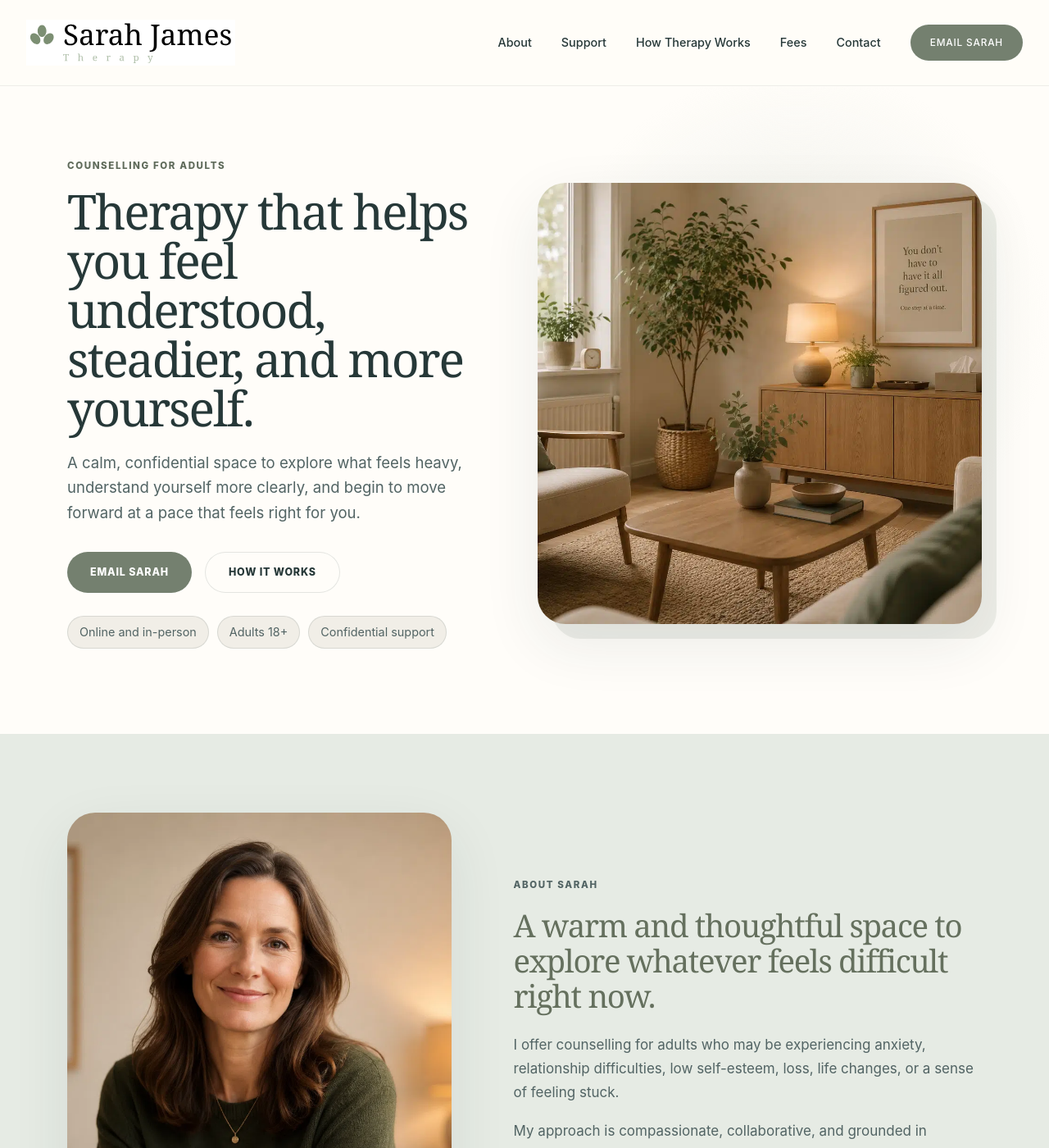
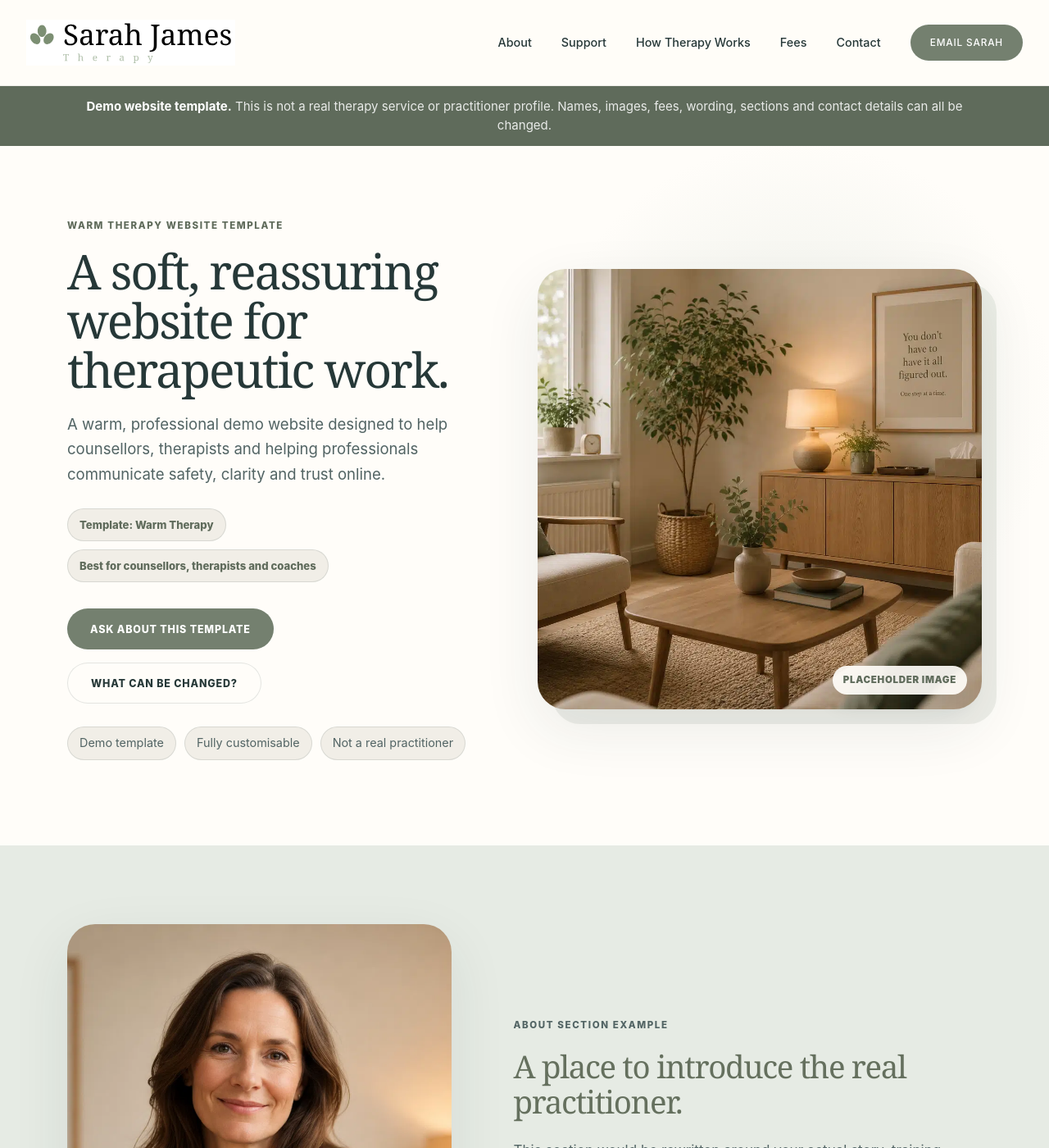
Before and after one commit to AlexWatson1212/warm-therapy-template, a Jekyll site: the page built from index.html, in a window 1280 px wide and 1400 px high. Shown: the whole window at 82% size. Built offline with Jekyll 4.4.1, drawn with Linux system fonts in a browser that asks for light colours; some of the changed text lies outside the part shown.

Commit message:
Update warm therapy template

```diff
--- a/assets/css/main.css
+++ b/assets/css/main.css
@@ -85,7 +85,8 @@ h2,
 .card h3,
 .step h3,
 .fee-card h3,
-.footer-title {
+.footer-title,
+.customise-card h3 {
   font-family: var(--serif);
   font-weight: 500;
 }
@@ -133,7 +134,8 @@ h2 {
 .step p,
 .fee-card p,
 .footer-copy,
-.footer-meta p {
+.footer-meta p,
+.customise-card p {
   color: var(--muted);
 }
 
@@ -147,7 +149,8 @@ h2 {
 .card p,
 .step p,
 .footer-copy,
-.footer-meta p {
+.footer-meta p,
+.customise-card p {
   margin: 0;
 }
 
@@ -350,6 +353,28 @@ a {
    CSS PART 2 — MAIN SECTIONS
    ========================================================= */
 
+/* Template notice */
+
+.template-notice {
+  padding: 14px 0;
+  background: var(--accent-dark);
+}
+
+.template-notice-inner {
+  text-align: center;
+}
+
+.template-notice p {
+  margin: 0;
+  color: rgba(255, 255, 255, 0.86);
+  font-size: 0.94rem;
+  line-height: 1.5;
+}
+
+.template-notice strong {
+  color: #fff;
+}
+
 /* Hero */
 
 .hero {
@@ -368,6 +393,23 @@ a {
 
 .hero-copy {
   max-width: 700px;
+}
+
+.template-meta {
+  display: flex;
+  flex-wrap: wrap;
+  gap: 10px;
+  margin-top: 26px;
+}
+
+.template-meta span {
+  padding: 8px 14px;
+  border: 1px solid var(--border);
+  border-radius: var(--pill);
+  background: var(--bg-panel);
+  color: var(--accent-dark);
+  font-size: 0.82rem;
+  font-weight: 800;
 }
 
 .hero-actions {
@@ -394,7 +436,9 @@ a {
   color: var(--muted);
 }
 
-.hero-image-wrap {
+.hero-image-wrap,
+.about-image-wrap,
+.image-break-wrap {
   position: relative;
 }
 
@@ -417,6 +461,22 @@ a {
   box-shadow: var(--shadow);
 }
 
+.image-label {
+  position: absolute;
+  right: 18px;
+  bottom: 18px;
+  z-index: 3;
+  padding: 8px 13px;
+  border-radius: var(--pill);
+  background: rgba(255, 253, 249, 0.92);
+  color: var(--accent-dark);
+  font-size: 0.72rem;
+  font-weight: 900;
+  letter-spacing: 0.06em;
+  text-transform: uppercase;
+  box-shadow: 0 10px 26px rgba(38, 56, 56, 0.14);
+}
+
 /* About */
 
 .about-section {
@@ -428,10 +488,6 @@ a {
   grid-template-columns: minmax(320px, 0.82fr) minmax(0, 1fr);
   gap: 76px;
   align-items: center;
-}
-
-.about-image-wrap {
-  position: relative;
 }
 
 .about-image-wrap::before {
@@ -482,13 +538,22 @@ a {
   margin-bottom: 34px;
 }
 
-.cards {
+.cards,
+.customise-grid {
   display: grid;
-  grid-template-columns: repeat(3, 1fr);
   gap: 22px;
 }
 
-.card {
+.cards {
+  grid-template-columns: repeat(3, 1fr);
+}
+
+.customise-grid {
+  grid-template-columns: repeat(3, 1fr);
+}
+
+.card,
+.customise-card {
   padding: 30px;
   border: 1px solid var(--border);
   border-radius: var(--radius-md);
@@ -497,7 +562,8 @@ a {
 }
 
 .card h3,
-.step h3 {
+.step h3,
+.customise-card h3 {
   margin: 0 0 10px;
   font-size: 1.35rem;
   line-height: 1.25;
@@ -514,10 +580,19 @@ a {
 }
 
 .card-link:hover,
-.step-link:hover {
+.step-link:hover,
+.customise-card:hover {
   border-color: var(--border-strong);
   box-shadow: var(--shadow);
   transform: translateY(-4px);
+}
+
+/* Customise */
+
+.customise-section {
+  background:
+    radial-gradient(circle at 14% 14%, rgba(223, 229, 220, 0.65), transparent 30%),
+    var(--bg-soft);
 }
 
 /* How */
@@ -794,7 +869,8 @@ a {
     max-width: 560px;
   }
 
-  .cards {
+  .cards,
+  .customise-grid {
     grid-template-columns: 1fr;
   }
 
@@ -838,6 +914,14 @@ a {
 
   section {
     padding: 52px 0;
+  }
+
+  .template-notice {
+    padding: 12px 0;
+  }
+
+  .template-notice p {
+    font-size: 0.86rem;
   }
 
   .site-header {
@@ -956,6 +1040,17 @@ a {
     line-height: 1.58;
   }
 
+  .template-meta {
+    gap: 8px;
+    margin-top: 22px;
+  }
+
+  .template-meta span {
+    width: 100%;
+    justify-content: center;
+    text-align: center;
+  }
+
   .hero-actions {
     gap: 10px;
     margin-top: 24px;
@@ -991,6 +1086,12 @@ a {
     box-shadow: var(--shadow-soft);
   }
 
+  .image-label {
+    right: 12px;
+    bottom: 12px;
+    font-size: 0.66rem;
+  }
+
   .about-grid,
   .how-grid,
   .fees-grid {
@@ -1020,11 +1121,13 @@ a {
     margin-bottom: 22px;
   }
 
-  .cards {
+  .cards,
+  .customise-grid {
     gap: 10px;
   }
 
-  .card {
+  .card,
+  .customise-card {
     padding: 20px 0;
     border-width: 0 0 1px;
     border-radius: 0;
@@ -1032,17 +1135,20 @@ a {
     box-shadow: none;
   }
 
-  .card h3 {
+  .card h3,
+  .customise-card h3 {
     margin-bottom: 6px;
     font-size: 1.18rem;
   }
 
-  .card p {
+  .card p,
+  .customise-card p {
     font-size: 0.94rem;
     line-height: 1.55;
   }
 
-  .card-link:hover {
+  .card-link:hover,
+  .customise-card:hover {
     box-shadow: none;
     transform: none;
   }
--- a/index.html
+++ b/index.html
@@ -1,42 +1,58 @@
 ---
 layout: default
-title: Sarah James Therapy
-description: Compassionate counselling and therapy for adults seeking support with anxiety, relationships, self-understanding and life changes.
+title: Warm Therapy Website Template
+description: A warm, calm therapy website template for counsellors, therapists and helping professionals.
 ---
+
+<section class="template-notice">
+  <div class="container template-notice-inner">
+    <p>
+      <strong>Demo website template.</strong>
+      This is not a real therapy service or practitioner profile. Names, images,
+      fees, wording, sections and contact details can all be changed.
+    </p>
+  </div>
+</section>
 
 <section id="home" class="hero">
   <div class="container hero-grid">
     <div class="hero-copy">
-      <p class="eyebrow">Counselling for adults</p>
+      <p class="eyebrow">Warm therapy website template</p>
 
-      <h1>Therapy that helps you feel understood, steadier, and more yourself.</h1>
+      <h1>A soft, reassuring website for therapeutic work.</h1>
 
       <p class="subtext">
-        A calm, confidential space to explore what feels heavy, understand yourself more clearly,
-        and begin to move forward at a pace that feels right for you.
+        A warm, professional demo website designed to help counsellors, therapists
+        and helping professionals communicate safety, clarity and trust online.
       </p>
 
-      <div class="hero-actions">
-        <a href="mailto:hello@sarahjames-therapy.co.uk?subject=Therapy%20enquiry" class="btn-primary">
-          Email Sarah
-        </a>
-        <a href="#how-therapy-works" class="btn-secondary">How it works</a>
+      <div class="template-meta">
+        <span>Template: Warm Therapy</span>
+        <span>Best for counsellors, therapists and coaches</span>
       </div>
 
-      <div class="trust-row" aria-label="Therapy details">
-        <span>Online and in-person</span>
-        <span>Adults 18+</span>
-        <span>Confidential support</span>
+      <div class="hero-actions">
+        <a href="mailto:hello@alexanderwatson.co.uk?subject=Warm%20therapy%20template%20enquiry" class="btn-primary">
+          Ask about this template
+        </a>
+        <a href="#customise" class="btn-secondary">What can be changed?</a>
+      </div>
+
+      <div class="trust-row" aria-label="Template details">
+        <span>Demo template</span>
+        <span>Fully customisable</span>
+        <span>Not a real practitioner</span>
       </div>
     </div>
 
     <div class="hero-image-wrap">
       <img
         src="{{ '/assets/images/sarah-james-therapy-room.webp' | relative_url }}"
-        alt="A calm therapy room with soft natural light, plants and neutral furnishings"
+        alt="A calm therapy room used as a placeholder image for this demo website template"
         class="hero-photo"
         loading="eager"
       >
+      <div class="image-label">Placeholder image</div>
     </div>
   </div>
 </section>
@@ -46,28 +62,29 @@ description: Compassionate counselling and therapy for adults seeking support wi
     <div class="about-image-wrap">
       <img
         src="{{ '/assets/images/sarah-james-portrait.webp' | relative_url }}"
-        alt="Sarah James sitting in a calm therapy room"
+        alt="Placeholder portrait image used for this therapy website template"
         class="about-photo"
         loading="lazy"
       >
+      <div class="image-label">Demo portrait</div>
     </div>
 
     <div class="about-copy">
-      <p class="eyebrow">About Sarah</p>
+      <p class="eyebrow">About section example</p>
 
-      <h2>A warm and thoughtful space to explore whatever feels difficult right now.</h2>
+      <h2>A place to introduce the real practitioner.</h2>
 
       <p>
-        I offer counselling for adults who may be experiencing anxiety, relationship difficulties,
-        low self-esteem, loss, life changes, or a sense of feeling stuck.
+        This section would be rewritten around your actual story, training,
+        approach and therapeutic values.
       </p>
 
       <p>
-        My approach is compassionate, collaborative, and grounded in creating a space where
-        you can feel genuinely heard, understood, and supported.
+        The current wording and images are placeholders. They are included to show
+        the feeling and structure of the site before it becomes your own.
       </p>
 
-      <a href="#support" class="text-link">See what I support</a>
+      <a href="#customise" class="text-link">See what can be customised</a>
     </div>
   </div>
 </section>
@@ -75,7 +92,7 @@ description: Compassionate counselling and therapy for adults seeking support wi
 <section class="quote-section">
   <div class="container narrow center">
     <blockquote>
-      “You do not need to have the right words. We can start with whatever feels most present.”
+      “This template gives visitors a feeling of warmth, trust and calm before the words are made your own.”
     </blockquote>
   </div>
 </section>
@@ -83,25 +100,66 @@ description: Compassionate counselling and therapy for adults seeking support wi
 <section id="support" class="support">
   <div class="container">
     <div class="section-heading">
-      <p class="eyebrow">Support with</p>
-      <h2>The things that can feel hard to carry.</h2>
+      <p class="eyebrow">Example support areas</p>
+      <h2>Clear sections for the work you offer.</h2>
     </div>
 
     <div class="cards">
       <a href="#how-therapy-works" class="card card-link">
         <h3>Anxiety and overwhelm</h3>
-        <p>Finding steadier ways to understand your feelings, thoughts, and responses.</p>
+        <p>Example copy that could be rewritten around your real client work.</p>
       </a>
 
       <a href="#how-therapy-works" class="card card-link">
         <h3>Relationships</h3>
-        <p>Exploring patterns, boundaries, loneliness, trust, and connection.</p>
+        <p>Example wording for relational patterns, boundaries, loneliness or trust.</p>
       </a>
 
       <a href="#how-therapy-works" class="card card-link">
         <h3>Self-understanding</h3>
-        <p>Making sense of your story, emotions, needs, and inner world.</p>
+        <p>Example wording for deeper emotional awareness, identity and personal growth.</p>
       </a>
+    </div>
+  </div>
+</section>
+
+<section id="customise" class="customise-section">
+  <div class="container">
+    <div class="section-heading">
+      <p class="eyebrow">What can be customised?</p>
+      <h2>Everything can be shaped around your practice.</h2>
+    </div>
+
+    <div class="customise-grid">
+      <div class="customise-card">
+        <h3>Name & logo</h3>
+        <p>Replace the demo identity with your real practice name, logo and visual feel.</p>
+      </div>
+
+      <div class="customise-card">
+        <h3>Images</h3>
+        <p>Use your own portrait, therapy room, nature imagery or carefully chosen placeholders.</p>
+      </div>
+
+      <div class="customise-card">
+        <h3>Wording</h3>
+        <p>Rewrite the copy around your voice, approach, values and client group.</p>
+      </div>
+
+      <div class="customise-card">
+        <h3>Colours</h3>
+        <p>Adjust the palette so the website feels softer, warmer, bolder or more minimal.</p>
+      </div>
+
+      <div class="customise-card">
+        <h3>Sections</h3>
+        <p>Add or remove areas such as fees, FAQs, supervision, online work or availability.</p>
+      </div>
+
+      <div class="customise-card">
+        <h3>Contact flow</h3>
+        <p>Connect the site to your email, enquiry form, booking page or existing process.</p>
+      </div>
     </div>
   </div>
 </section>
@@ -109,47 +167,47 @@ description: Compassionate counselling and therapy for adults seeking support wi
 <section id="how-therapy-works" class="how">
   <div class="container how-grid">
     <div class="panel">
-      <p class="eyebrow">How therapy works</p>
+      <p class="eyebrow">How the template becomes yours</p>
 
-      <h2>Gentle, honest, collaborative.</h2>
+      <h2>Simple, thoughtful, collaborative.</h2>
 
       <p>
-        We begin with what feels most present. You do not need to arrive with everything
-        figured out or know exactly where to start.
+        We begin with the feel of the site, then shape the words, images and layout
+        around the real person or practice behind it.
       </p>
 
       <p>
-        Sessions offer time to speak freely, notice patterns, and understand yourself with
-        more kindness, clarity, and care.
+        The aim is not to create something generic, but to use this template as a
+        calm starting point for a website that feels grounded and personal.
       </p>
 
-      <a href="mailto:hello@sarahjames-therapy.co.uk?subject=Therapy%20enquiry" class="text-link">
-        Begin with a simple email
+      <a href="mailto:hello@alexanderwatson.co.uk?subject=Warm%20therapy%20template%20enquiry" class="text-link">
+        Ask about adapting this template
       </a>
     </div>
 
     <div class="steps">
-      <a href="mailto:hello@sarahjames-therapy.co.uk?subject=Therapy%20enquiry" class="step step-link">
+      <a href="#customise" class="step step-link">
         <span>01</span>
         <div>
-          <h3>Send a short email</h3>
-          <p>Share that you are interested in therapy or have a question about starting.</p>
+          <h3>Choose the feel</h3>
+          <p>Start from this warm, calm visual direction and decide what fits.</p>
         </div>
       </a>
 
       <a href="#contact" class="step step-link">
         <span>02</span>
         <div>
-          <h3>Arrange a first session</h3>
-          <p>We can explore what brings you here and whether it feels like a good fit.</p>
+          <h3>Rewrite around your practice</h3>
+          <p>Replace the placeholder wording with copy that sounds like you.</p>
         </div>
       </a>
 
       <a href="#contact" class="step step-link">
         <span>03</span>
         <div>
-          <h3>Begin at your pace</h3>
-          <p>Therapy unfolds gradually, with care, reflection, and space to be yourself.</p>
+          <h3>Launch a real version</h3>
+          <p>Add your details, images and contact flow so the site is ready to use.</p>
         </div>
       </a>
     </div>
@@ -159,63 +217,67 @@ description: Compassionate counselling and therapy for adults seeking support wi
 <section id="fees" class="fees">
   <div class="container fees-grid">
     <div>
-      <p class="eyebrow">Fees</p>
-      <h2>Simple, clear session information.</h2>
+      <p class="eyebrow">Example fees section</p>
+      <h2>A clear place for practical information.</h2>
     </div>
 
     <div class="fee-card">
-      <h3>Therapy sessions</h3>
+      <h3>Placeholder session details</h3>
 
       <p>
-        Sessions are usually held weekly and last 50 minutes.
+        This area can be used for fees, session length, online or in-person work,
+        concessions, availability or first-session information.
       </p>
 
       <div class="fee-line">
-        <span>Session fee</span>
+        <span>Example session fee</span>
         <strong>£60</strong>
       </div>
 
       <ul class="fee-list">
-        <li>50 minute sessions</li>
-        <li>Online and in-person appointments</li>
-        <li>Weekly or fortnightly options</li>
-        <li>Free initial email enquiry</li>
+        <li>Example 50 minute sessions</li>
+        <li>Example online and in-person appointments</li>
+        <li>Example weekly or fortnightly options</li>
+        <li>Example initial enquiry information</li>
       </ul>
 
       <p class="small-note">
-        Please email to ask about current availability.
+        All prices and details are placeholder content.
       </p>
     </div>
   </div>
 </section>
 
 <section class="image-break">
-  <div class="container">
+  <div class="container image-break-wrap">
     <img
       src="{{ '/assets/images/sarah-james-still-life.webp' | relative_url }}"
-      alt="A calming still life with tea, a notebook, books and natural light"
+      alt="A calming still life used as a placeholder image for this therapy website template"
       class="wide-photo"
       loading="lazy"
     >
+    <div class="image-label">Replace with your own image</div>
   </div>
 </section>
 
 <section id="contact" class="cta">
   <div class="container narrow center">
-    <p class="eyebrow">Taking the next step</p>
+    <p class="eyebrow">Template enquiry</p>
 
-    <h2>Begin with a simple message.</h2>
+    <h2>Interested in a warm website like this?</h2>
 
     <p>
-      You can ask about availability, fees, or arranging an initial session.
+      This demo can be adapted into a real website with your own name, wording,
+      imagery, sections and contact details.
     </p>
 
-    <a href="mailto:hello@sarahjames-therapy.co.uk?subject=Therapy%20enquiry" class="btn-primary">
-      Email Sarah
+    <a href="mailto:hello@alexanderwatson.co.uk?subject=Warm%20therapy%20template%20enquiry" class="btn-primary">
+      Ask about this template
     </a>
 
     <p class="email-note">
-      <a href="mailto:hello@sarahjames-therapy.co.uk">hello@sarahjames-therapy.co.uk</a>
+      Demo template by Alexander Watson ·
+      <a href="mailto:hello@alexanderwatson.co.uk">hello@alexanderwatson.co.uk</a>
     </p>
   </div>
 </section>
```
